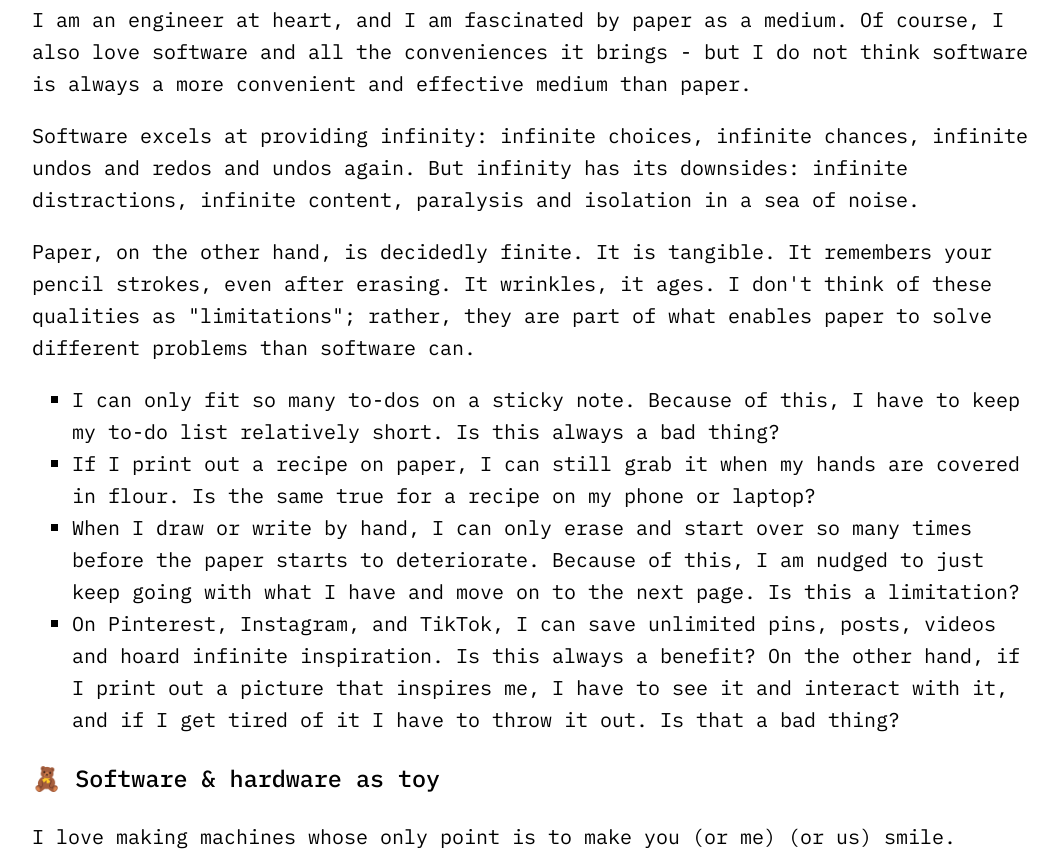
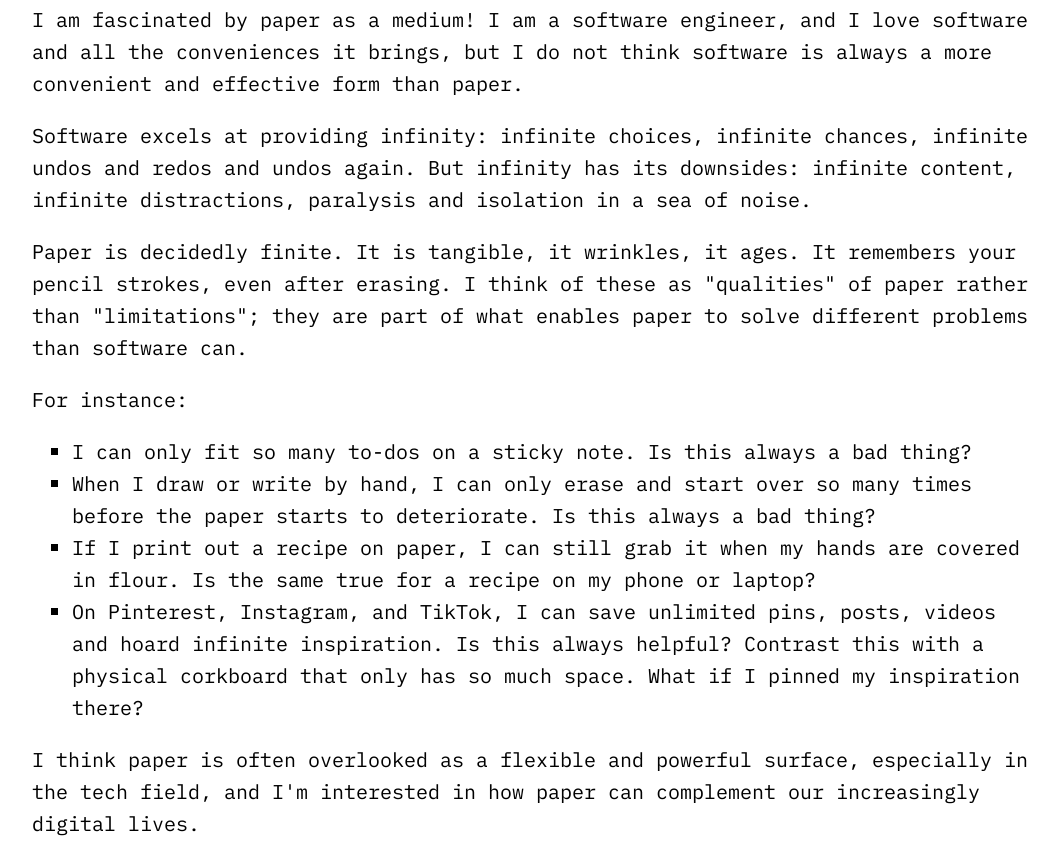
Before and after one commit to vrk/pouch.studio, an Eleventy site: page info.md in a window 1280 px wide. Shown: the part 1760-2616 px from the top of the page, without its empty margins (28-1087 px from the left). Built offline with nearby package versions, Linux system fonts and the light colour scheme; Eleventy itself is replaced by a stand-in of ours; files that its build step writes are made by us from their sources.

Commit message:
corrections

```diff
--- a/info.md
+++ b/info.md
@@ -29,11 +29,11 @@ Pouch Studio is my independent creative lab. I make zines, I make software, I ma
 
 <div class="spacey">
 
-Sometimes I look like
+When I leave the house, sometimes I look like
 
 <img src="/images/meprofile-2.JPG" width="300"> or <img src="/images/meglasses.JPG" width="300">
 
-But frequently I look like
+But at home I usually look like
 
 <img src="/images/mesometimes.png" width="300">
 
@@ -46,17 +46,20 @@ Here are some areas that are top of mind for me these days:
 
 ### 🔨 Paper as tool
 
-I am an engineer at heart, and I am fascinated by paper as a medium. Of course, I also love software and all the conveniences it brings - but I do not think software is always a more convenient and effective medium than paper.
+I am fascinated by paper as a medium! I am a software engineer, and I love software and all the conveniences it brings, but I do not think software is always a more convenient and effective form than paper.
 
-Software excels at providing infinity: infinite choices, infinite chances, infinite undos and redos and undos again. But infinity has its downsides: infinite distractions, infinite content, paralysis and isolation in a sea of noise.
+Software excels at providing infinity: infinite choices, infinite chances, infinite undos and redos and undos again. But infinity has its downsides: infinite content, infinite distractions, paralysis and isolation in a sea of noise.
 
-Paper, on the other hand, is decidedly finite. It is tangible. It remembers your pencil strokes, even after erasing. It wrinkles, it ages. I don't think of these qualities as "limitations"; rather, they are part of what enables paper to solve different problems than software can.
+Paper is decidedly finite. It is tangible, it wrinkles, it ages. It remembers your pencil strokes, even after erasing. I think of these as "qualities" of paper rather than "limitations"; they are part of what enables paper to solve different problems than software can.
 
-- I can only fit so many to-dos on a sticky note. Because of this, I have to keep my to-do list relatively short. Is this always a bad thing?
+For instance:
+
+- I can only fit so many to-dos on a sticky note. Is this always a bad thing?
+- When I draw or write by hand, I can only erase and start over so many times before the paper starts to deteriorate. Is this always a bad thing?
 - If I print out a recipe on paper, I can still grab it when my hands are covered in flour. Is the same true for a recipe on my phone or laptop?
-- When I draw or write by hand, I can only erase and start over so many times before the paper starts to deteriorate. Because of this, I am nudged to just keep going with what I have and move on to the next page. Is this a limitation?
-- On Pinterest, Instagram, and TikTok, I can save unlimited pins, posts, videos and hoard infinite inspiration. Is this always a benefit? On the other hand, if I print out a picture that inspires me, I have to see it and interact with it, and if I get tired of it I have to throw it out. Is that a bad thing?
+- On Pinterest, Instagram, and TikTok, I can save unlimited pins, posts, videos and hoard infinite inspiration. Is this always helpful? Contrast this with a physical corkboard that only has so much space. What if I pinned my inspiration there?
 
+I think paper is often overlooked as a flexible and powerful surface, especially in the tech field, and I'm interested in how paper can complement our increasingly digital lives.
 
 ### 🧸 Software & hardware as toy
 
```
